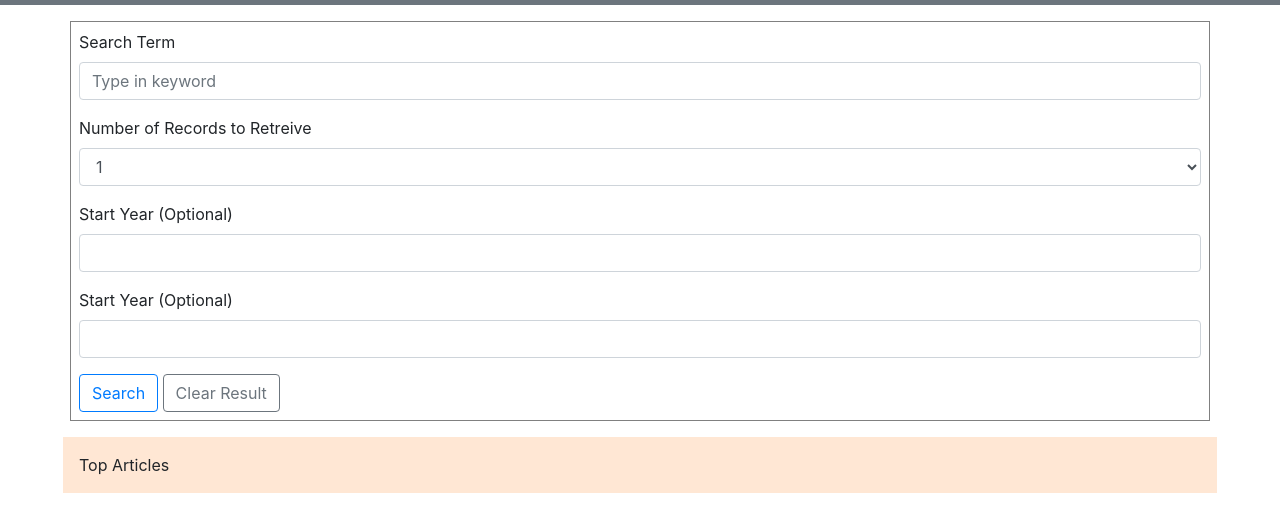
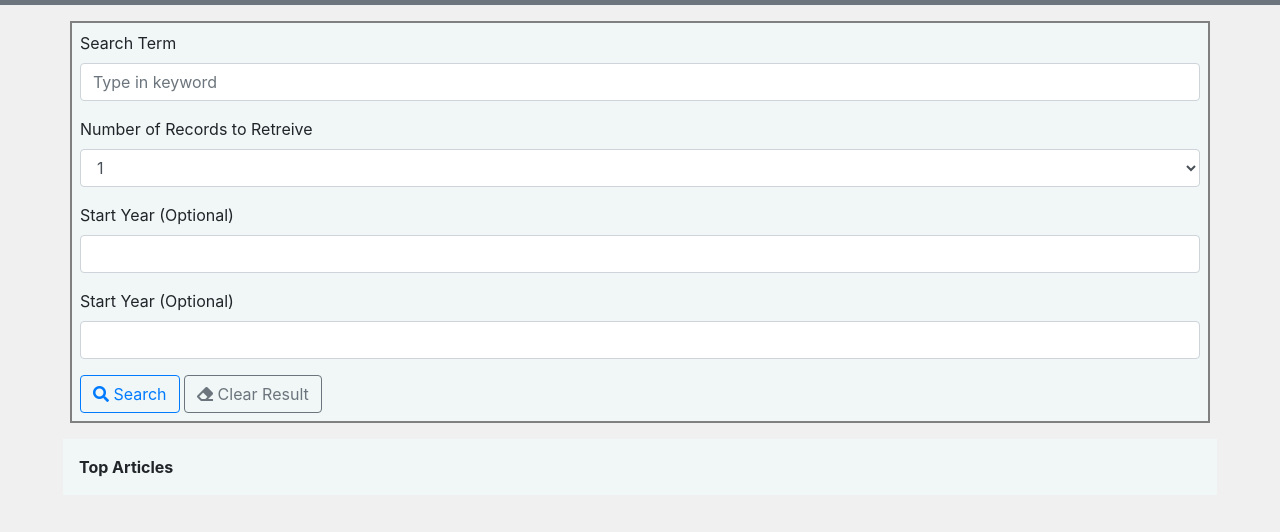
Before and after one commit to jonsong246/NYTimes-Search, a plain HTML site: page index.html in a window 1280 px wide. Shown: the part 96-628 px from the top of the page. Drawn offline with nearby package versions, Linux system fonts and the light colour scheme; a web font is replaced by a local one.

Commit message:
Added Icons

```diff
--- a/assets/css/style.css
+++ b/assets/css/style.css
@@ -1,12 +1,18 @@
+body {
+    background-color: rgb(240, 240, 240) !important;
+}
+
 .navbar-brand {
     font-size: 50px !important;
     font-family: 'Josefin Sans', sans-serif;
 }
 
 .search {
-    border: 1px solid grey;
+    border: 2px solid grey;
+    background-color: rgb(240, 247, 246);
 }
 
 .background {
-    background-color: rgb(255, 231, 212);
+    background-color: rgb(240, 247, 246);
+    font-weight: bold;
 }
--- a/index.html
+++ b/index.html
@@ -38,8 +38,8 @@
                     <label for="Start Year">Start Year (Optional)</label>
                     <input type="text" class="form-control" id="endYear">
                 </div>
-                <button id="search" type="button" class="btn btn-outline-primary">Search</button>
-                <button id="clear" type="button" class="btn btn-outline-secondary">Clear Result</button>
+                <button id="search" type="button" class="btn btn-outline-primary"><i class="fas fa-search"></i> Search</button>
+                <button id="clear" type="button" class="btn btn-outline-secondary"><i class="fas fa-eraser"></i> Clear Result</button>
             </form>
         </div>
         <div class="container mt-2 p-2">
```
